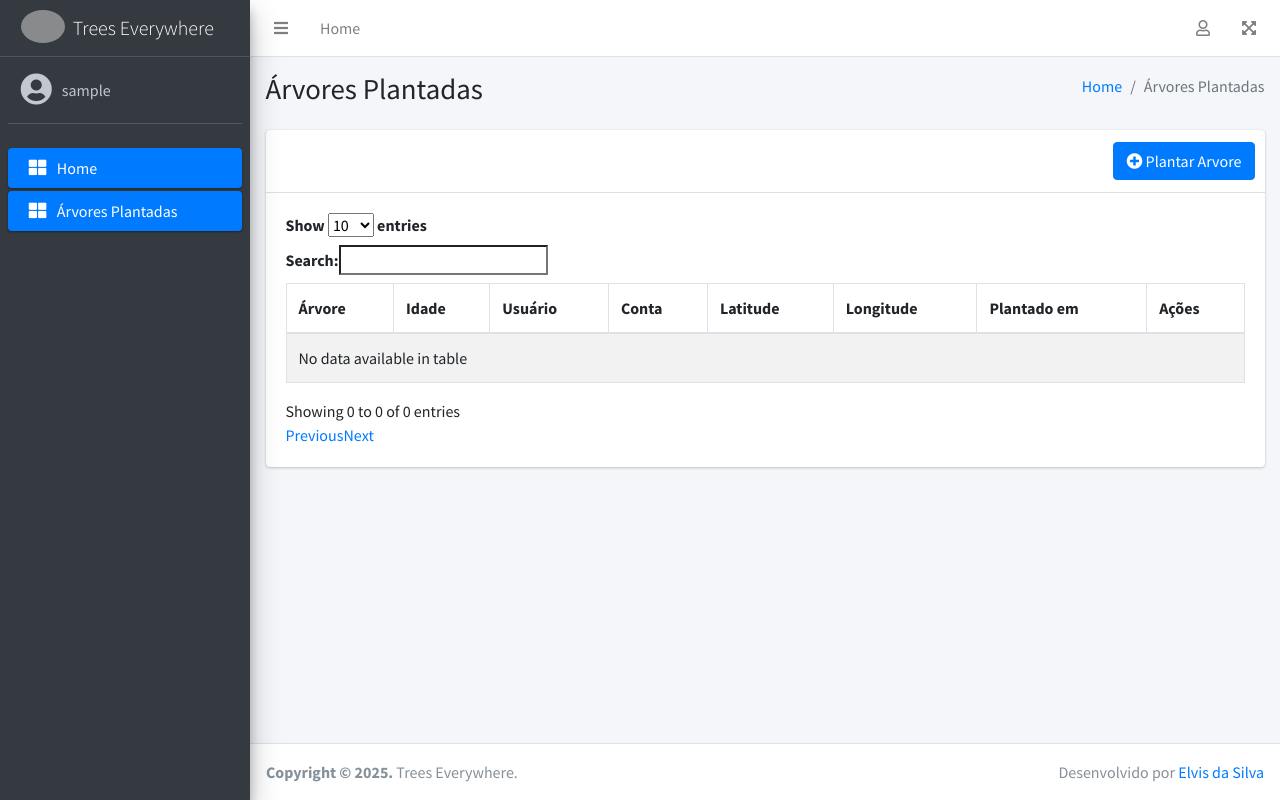
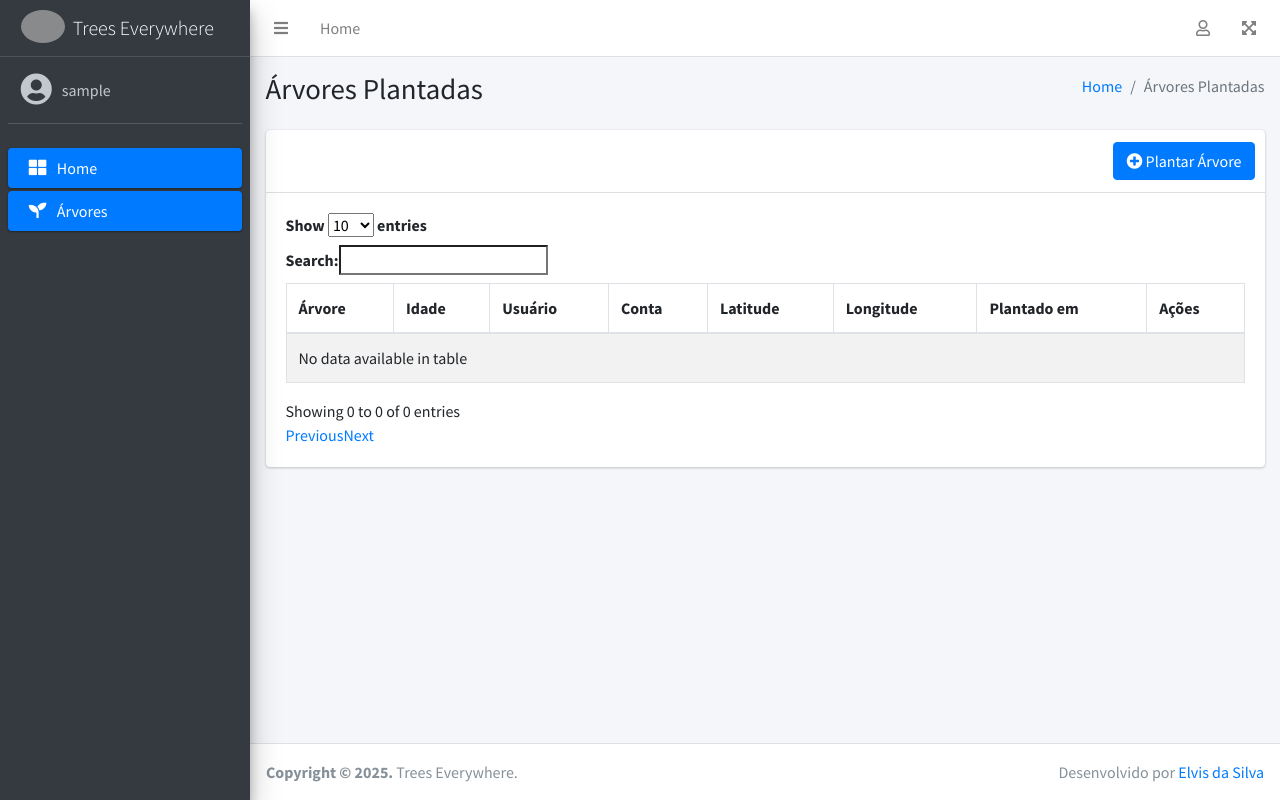
Before and after one commit to elvisdasilva/processo-selecao-youshop, a Django app: page /planted-tree/ in a window 1280 px wide. Run offline with Django 5.2, Linux system fonts and the light colour scheme; the visitor is signed in with stand-in values (Sample User, id 1); data that the repository does not hold is empty; some libraries are stand-ins or nearby versions; grey boxes are pictures that could not be loaded.

Commit message:
refactor: atualizar ícone do sidebar

```diff
--- a/templates/partials/sidebar.html
+++ b/templates/partials/sidebar.html
@@ -41,8 +41,8 @@
 				</li>
 				<li class="nav-item">
 					<a href="{% url 'planted_tree_list' %}" class="nav-link">
-						<i class="nav-icon fas fa-th-large"></i>
-						<p>Árvores Plantadas</p>
+						<i class="nav-icon fas fa-seedling"></i>
+						<p>Árvores</p>
 					</a>
 				</li>
 			</ul>
--- a/templates/planted_tree/planted_tree.html
+++ b/templates/planted_tree/planted_tree.html
@@ -33,7 +33,7 @@
             <div class="card">
                 <div class="card-header">
                     <div class="card-tools">
-                        <a href="{% url 'planted_tree_create' %}" class="btn btn-primary"><i class="fas fa-plus-circle"></i> Plantar Arvore</a>
+                        <a href="{% url 'planted_tree_create' %}" class="btn btn-primary"><i class="fas fa-plus-circle"></i> Plantar Árvore</a>
                     </div>
                 </div>
                 <!-- /.card-header -->
```
